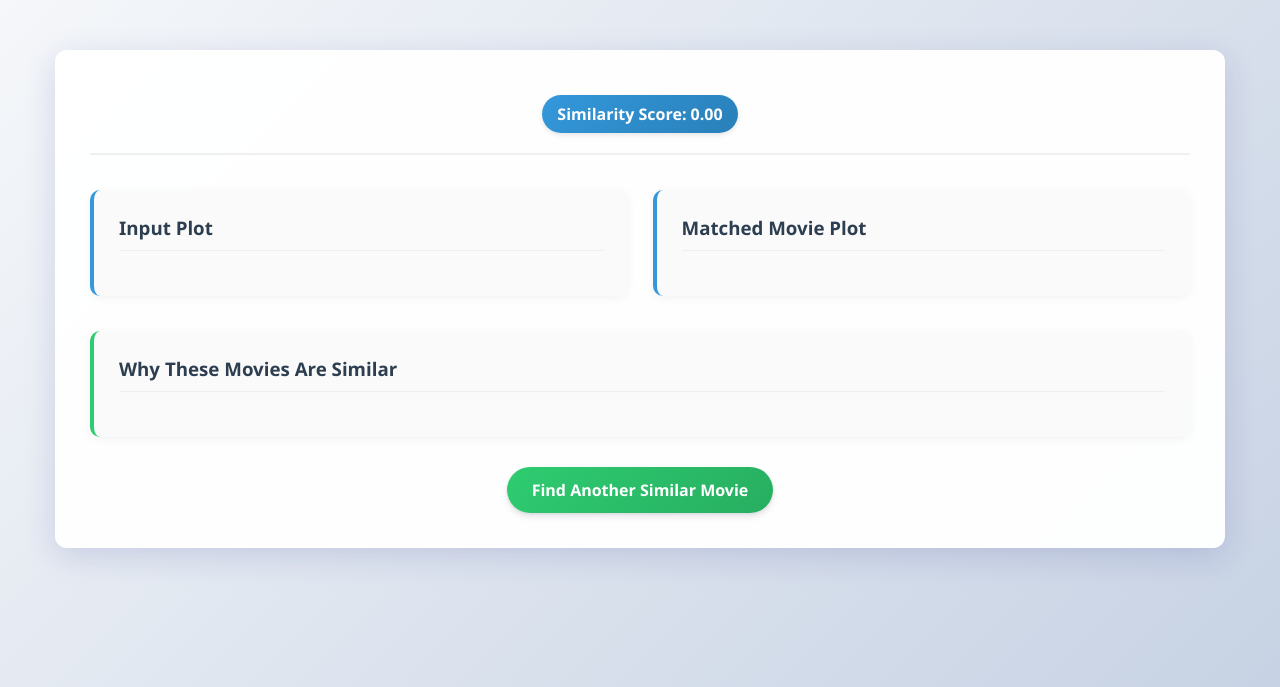
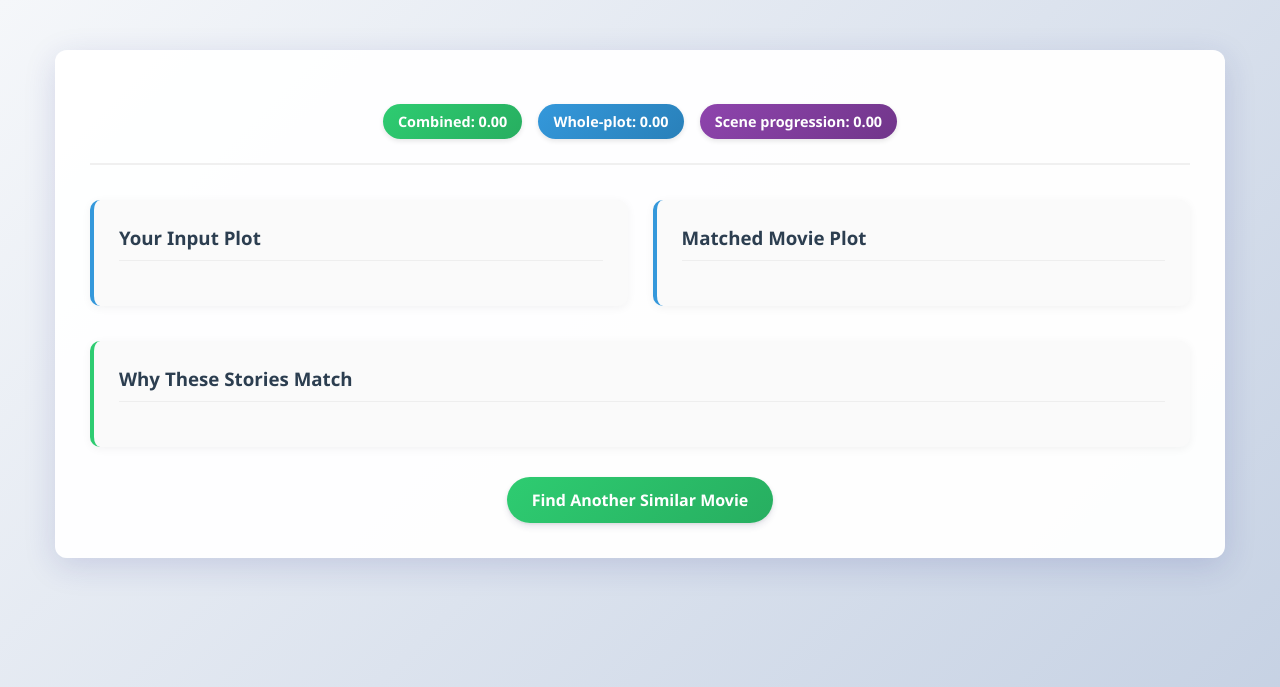
Before and after one commit to dinilgamage/Prototype, a Flask app: template templates/result.html in a window 1280 px wide. Shown: the top 687 px of the page. Run offline with Flask 3, Linux system fonts and the light colour scheme; the template is opened without the code that fills it, so the values that code supplies are empty; parts of the project's set-up code (start-up, migrations or seed data) failed here and were passed over.

Commit message:
sequence profression metric added

```diff
--- a/app.py
+++ b/app.py
@@ -1,154 +1,184 @@
-from flask import Flask, request, jsonify, render_template
-import os
+# app.py  –  Movie-plot similarity + scene-progression metric
+# -----------------------------------------------------------
+from flask import Flask, request, render_template
+import os, re, json, pickle, requests
 import numpy as np
-import pickle
-import re
-import requests
 import markdown2
 from sentence_transformers import SentenceTransformer
 from sklearn.metrics.pairwise import cosine_similarity
 import spacy
+from fastdtw import fastdtw
+from scipy.spatial.distance import cosine as cosine_distance
 
 # -------------------------
-# Configuration and Setup
+# Configuration & startup
 # -------------------------
 app = Flask(__name__)
 
-# Define file paths for saved embeddings and DataFrame
-embeddings_path = "Embeddings5_BAAI/embeddings.npy"
-df_cleaned_path = "Embeddings5_BAAI/df_cleaned.pkl"
+EMB_PATH   = "EmbeddingsBGE/embeddings.npy"
+DF_PATH    = "EmbeddingsBGE/df_cleaned.pkl"
+ALPHA      = 0.7                      # weight for whole-plot vs. scene metric
+MAX_SCENES = 20                       # LLM scene cap
 
-# Load the SBERT model
-sbert_model = SentenceTransformer('BAAI/bge-large-en-v1.5')
+BGE = "BAAI/bge-large-en-v1.5"
+MINILM = "all-MiniLM-L6-v2"
+MPNET = "all-mpnet-base-v2"
 
-# Load spaCy's English model for named entity recognition
-nlp = spacy.load('en_core_web_sm')
+sbert_model = SentenceTransformer(BGE)
+sbert_model_sequnce = SentenceTransformer(MINILM)
+nlp         = spacy.load("en_core_web_sm")
 
-# Updated Named Entity Normalization
-def normalize_names(text):
+API_KEY = os.environ.get("OPENROUTER_API_KEY2")
+API_URL = "https://openrouter.ai/api/v1/chat/completions"
+MODEL = "google/gemini-2.0-flash-exp:free"
+
+# -------------------------
+# Utility helpers
+# -------------------------
+def normalize_names(text: str) -> str:
+    """Replace PERSON/GPE/ORG… entities with <NAME> so names don’t dominate."""
     doc = nlp(text)
-    # Create a copy of the text with all tokens
-    tokens = [token.text for token in doc]
-
-    # Process entities in reverse order to avoid index issues
+    tokens = [tok.text for tok in doc]
     for ent in reversed(doc.ents):
-        start = ent.start
-        end = ent.end
-
-        # Replace any named entity with <NAME>
-        if ent.label_ in ["PERSON", "GPE", "LOC", "FAC", "ORG", "NORP"]:
-            tokens[start:end] = ["<NAME>"]
-
+        if ent.label_ in {"PERSON", "GPE", "LOC", "FAC", "ORG", "NORP"}:
+            tokens[ent.start : ent.end] = ["<NAME>"]
     return " ".join(tokens)
 
-
-# Preprocessing function remains the same, now using improved normalization
-def preprocess_text(text):
+def preprocess_text(text: str) -> str:
     text = normalize_names(text)
     text = text.lower().strip()
-    text = re.sub(r'\W+', ' ', text)
-    text = re.sub(r'\s+', ' ', text).strip()
-    return text
+    text = re.sub(r"\W+", " ", text)
+    return re.sub(r"\s+", " ", text).strip()
+
+# ----------  Load catalog ----------
+if os.path.exists(EMB_PATH) and os.path.exists(DF_PATH):
+    embeddings = np.load(EMB_PATH)
+    with open(DF_PATH, "rb") as f:
+        df_cleaned = pickle.load(f)
+    print("✅ Loaded embeddings and DataFrame")
+else:
+    raise RuntimeError("❌ Embedding files not found – run preprocessing first.")
+
+# ----------  Whole-plot similarity ----------
+def find_best_match(plot: str):
+    emb_in  = sbert_model.encode(preprocess_text(plot), convert_to_numpy=True)
+    sims    = cosine_similarity([emb_in], embeddings)[0]
+    idx     = int(np.argmax(sims))
+    return df_cleaned.iloc[idx]["Title"], sims[idx], idx
+
+# ----------  LLM scene extractor ----------
+def extract_scenes(plot: str, cap: int = MAX_SCENES):
+    prompt = (
+        "DO NOT include MARKDOWN FORMATTING, provide the response as a plain JSON array. This is vital and mardown will break the code."
+        "You are an expert screenplay analyst with 20 years of experience in scene breakdown. "
+        "I need you to split the movie plot into distinct scenes based on these EXACT criteria:\n\n"
+        "1. Create 5-8 scenes total (never more than 10)\n"
+        "2. Each scene should represent a distinct narrative unit with a clear purpose\n"
+        "3. Break scenes when there is:\n"
+        "   - A change in location\n"
+        "   - A significant time jump\n"
+        "   - A shift in character focus\n"
+        "   - A transition between major plot events\n"
+        "4. Each scene should be 3-5 sentences long when possible\n"
+        "5. Do NOT paraphrase or alter any wording from the original text\n"
+        "6. Each scene must be extracted VERBATIM from the input text\n\n"
+        "Example format: [\"Scene 1 text exactly as written...\", \"Scene 2 text exactly as written...\"]\n\n"
+        f"PLOT TO ANALYZE:\n{plot}\n"
+    )
+    headers = {
+        "Authorization": f"Bearer {API_KEY}",
+        "Content-Type": "application/json",
+    }
+    data = {
+        "model": MODEL,
+        "temperature": 0.2,
+        "messages": [{"role": "user", "content": prompt}],
+    }
+    r = requests.post(API_URL, json=data, headers=headers, timeout=60)
+    r.raise_for_status()
+    raw = r.json()["choices"][0]["message"]["content"].strip()
+    print("RAW LLM OUTPUT:\n", raw)
+    try:
+        scenes = json.loads(raw)
+        scenes = [s.strip() for s in scenes if s.strip()]
+        return scenes[:cap]
+    except Exception:
+        print("⚠️  Scene JSON parse failed – falling back to paragraph split.")
+        return [p.strip() for p in plot.split("\n") if p.strip()][:cap]
+
+# ----------  Scene-progression similarity ----------
+def scene_progression_similarity(plot_a: str, plot_b: str) -> float:
+    sc_a = extract_scenes(plot_a)
+    sc_b = extract_scenes(plot_b)
+    emb_a = sbert_model_sequnce.encode([preprocess_text(s) for s in sc_a], convert_to_numpy=True)
+    emb_b = sbert_model_sequnce.encode([preprocess_text(s) for s in sc_b], convert_to_numpy=True)
+    dist, _ = fastdtw(emb_a, emb_b, dist=cosine_distance)
+    norm_dist = dist / max(len(emb_a), len(emb_b))  # ~[0,2]
+    return 1 / (1 + norm_dist)                      # ∈ (0,1]
+
+def combined_score(base: float, scene_sim: float) -> float:
+    return ALPHA * base + (1 - ALPHA) * scene_sim
+
+# ----------  LLM explanation ----------
+def generate_explanation(plot1: str, plot2: str, score: float) -> str:
+    prompt = (
+        f"Two movie plots have a combined similarity score of {score:.2f}. "
+        "Explain in detail why they are similar, covering story structure, themes, "
+        "character arcs, and other key elements. Provide a clear conclusion. "
+        "Use well-labeled sections.\n\n"
+        f"Plot 1:\n{plot1}\n\nPlot 2:\n{plot2}\n\nExplanation:"
+    )
+    headers = {"Authorization": f"Bearer {API_KEY}", "Content-Type": "application/json"}
+    data = {
+        "model": MODEL,
+        "messages": [{"role": "user", "content": prompt}],
+    }
+    r = requests.post(API_URL, json=data, headers=headers, timeout=90)
+    if r.status_code == 200:
+        return r.json()["choices"][0]["message"]["content"].strip()
+    print("❌ Explanation LLM call failed:", r.text)
+    return "Error: Unable to generate explanation."
 
 # -------------------------
-# Load cleaned DataFrame and embeddings
+# Flask routes
 # -------------------------
-if os.path.exists(embeddings_path) and os.path.exists(df_cleaned_path):
-    embeddings = np.load(embeddings_path)
-    with open(df_cleaned_path, "rb") as f:
-        df_cleaned = pickle.load(f)
-    print("Loaded saved embeddings and DataFrame.")
-else:
-    raise Exception("Embeddings not found. Please run the embedding computation pipeline first.")
-
-# Similarity function
-def find_most_similar_movie(input_plot, df, embeddings, model):
-    processed_input = preprocess_text(input_plot)
-    input_embedding = model.encode(processed_input, convert_to_numpy=True)
-    similarities = cosine_similarity([input_embedding], embeddings)[0]
-    max_idx = np.argmax(similarities)
-    best_match_movie = df.iloc[max_idx]['Title']
-    best_match_score = similarities[max_idx]
-    return best_match_movie, best_match_score, max_idx
-
-# Explanation function via OpenRouter
-API_KEY = os.environ.get('OPENROUTER_API_KEY')
-API_URL = 'https://openrouter.ai/api/v1/chat/completions'
-
-def generate_explanation(plot1, plot2, similarity_score):
-    prompt = (
-        f"Two movie plots have been identified with a similarity score of {similarity_score:.2f}. "
-        "Based on the following two plots, accurately explain in full detail why these movies are similar. "
-        "Highlight the narrative structure, themes, character development, and any other key elements that contribute to this similarity and also a conclusion at the end. Ensure these sections are seperated into detailed, structured and focused sections\n\n"
-        f"Plot 1:\n{plot1}\n\n"
-        f"Plot 2:\n{plot2}\n\n"
-        "Explanation:"
-    )
-
-    headers = {
-        'Authorization': f'Bearer {API_KEY}',
-        'Content-Type': 'application/json'
-    }
-    data = {
-        "model": "meta-llama/llama-3-8b-instruct:free",
-        "messages": [{"role": "user", "content": prompt}]
-    }
-    response = requests.post(API_URL, json=data, headers=headers)
-    if response.status_code == 200:
-        response_json = response.json()
-        explanation = response_json['choices'][0]['message']['content'].strip()
-        return explanation
-    else:
-        print(f"Failed to fetch data from API. Status Code: {response.status_code}")
-        print("Response:", response.text)
-        return "Error: Unable to generate explanation."
-
-# -------------------------
-# Flask Routes
-# -------------------------
-
 @app.route("/")
 def index():
-    # Render a simple HTML form.
     return render_template("index.html")
 
 @app.route("/similarity", methods=["POST"])
 def similarity():
-    # Retrieve the movie plot from the form or JSON payload
-    input_plot = request.form.get("plot") or request.json.get("plot")
+    input_plot = request.form.get("plot") or (request.json or {}).get("plot")
     if not input_plot:
         return render_template("index.html", error="No plot provided.")
 
-    # Show the processed version of the input plot (with NER changes)
-    processed_input = normalize_names(input_plot)
-    print("Processed Input Plot:", processed_input)
+    # Whole-plot match
+    title, base_sim, idx = find_best_match(input_plot)
+    matched_plot = df_cleaned.iloc[idx]["Plot"]
 
-    # Find the most similar movie
-    movie, score, best_idx = find_most_similar_movie(input_plot, df_cleaned, embeddings, sbert_model)
-    matched_movie_plot = df_cleaned.iloc[best_idx]['Plot']
+    # New scene-progression metric & blend
+    scene_sim = scene_progression_similarity(input_plot, matched_plot)
+    combo_sim = combined_score(base_sim, scene_sim)
 
-    # Process the matched movie plot for NER changes as well and print
-    processed_matched = normalize_names(matched_movie_plot)
-    print("Processed Matched Movie Plot:", processed_matched)
+    # LLM explanation
+    explanation_md = markdown2.markdown(
+        generate_explanation(input_plot, matched_plot, combo_sim)
+    )
 
-    # Generate explanation using DeepSeek
-    explanation = generate_explanation(input_plot, matched_movie_plot, score)
-    explanation_html = markdown2.markdown(explanation)
-
-    # Build result dictionary
+    # Package for template
     result = {
         "input_plot": input_plot,
-        "matched": matched_movie_plot,
-        "best_match_movie": movie,
-        "similarity_score": float(score),
-        "explanation": explanation_html
+        "matched_plot": matched_plot,
+        "matched_title": title,
+        "plot_similarity": round(float(base_sim), 3),
+        "scene_progression_similarity": round(float(scene_sim), 3),
+        "combined_similarity": round(float(combo_sim), 3),
+        "explanation_html": explanation_md,
     }
-
-    # Render result template with the results
     return render_template("result.html", result=result)
 
 # -------------------------
-# Run the Flask Application
+# Main
 # -------------------------
 if __name__ == "__main__":
-    app.run(host="0.0.0.0", port=5000, debug=True)
+    app.run(host="0.0.0.0", port=5000, debug=True)   # disable debug in prod!
--- a/templates/result.html
+++ b/templates/result.html
@@ -4,156 +4,86 @@
   <title>Similarity Results</title>
   <meta name="viewport" content="width=device-width, initial-scale=1.0">
   <style>
-    body {
-      font-family: 'Segoe UI', Tahoma, Geneva, Verdana, sans-serif;
-      background: linear-gradient(135deg, #f5f7fa 0%, #c3cfe2 100%);
-      margin: 0;
-      padding: 20px;
-      color: #333;
-      min-height: 100vh;
+    body{
+      font-family:"Segoe UI",Tahoma,Geneva,Verdana,sans-serif;
+      background:linear-gradient(135deg,#f5f7fa 0%,#c3cfe2 100%);
+      margin:0;padding:20px;min-height:100vh;color:#333
     }
-
-    .container {
-      max-width: 1100px;
-      margin: 30px auto;
-      background: rgba(255, 255, 255, 0.97);
-      border-radius: 12px;
-      box-shadow: 0 8px 32px rgba(31, 38, 135, 0.15);
-      padding: 35px;
+    .container{
+      max-width:1100px;margin:30px auto;background:rgba(255,255,255,.97);
+      border-radius:12px;box-shadow:0 8px 32px rgba(31,38,135,.15);padding:35px
     }
-
-    .header {
-      text-align: center;
-      margin-bottom: 35px;
-      padding-bottom: 20px;
-      border-bottom: 2px solid #f0f0f0;
+    .header{text-align:center;margin-bottom:35px;padding-bottom:20px;border-bottom:2px solid #f0f0f0}
+    .header h2{margin:0;color:#2c3e50;font-size:2.2em;text-shadow:1px 1px 2px rgba(0,0,0,.05)}
+    .badges{margin-top:15px}
+    .score-badge{
+      display:inline-block;margin:4px 6px;padding:8px 15px;border-radius:20px;
+      color:#fff;font-weight:bold;font-size:.9em;box-shadow:0 2px 5px rgba(0,0,0,.1)
     }
-
-    .header h2 {
-      margin: 0;
-      color: #2c3e50;
-      font-size: 2.2em;
-      text-shadow: 1px 1px 2px rgba(0,0,0,0.05);
+    .plot     {background:linear-gradient(135deg,#3498db 0%,#2980b9 100%)}
+    .scene    {background:linear-gradient(135deg,#8e44ad 0%,#71368a 100%)}
+    .combined {background:linear-gradient(135deg,#2ecc71 0%,#27ae60 100%)}
+    .content{
+      display:flex;gap:25px;margin-bottom:35px
     }
-
-    .score-badge {
-      display: inline-block;
-      background: linear-gradient(135deg, #3498db 0%, #2980b9 100%);
-      color: white;
-      padding: 8px 15px;
-      border-radius: 20px;
-      font-weight: bold;
-      margin-top: 10px;
-      box-shadow: 0 2px 5px rgba(0,0,0,0.1);
+    @media(max-width:768px){.content{flex-direction:column}}
+    .content .box{
+      flex:1;background:#fafafa;border-radius:10px;padding:25px;box-sizing:border-box;
+      box-shadow:0 2px 10px rgba(0,0,0,.05);border-left:4px solid #3498db
     }
-
-    .content {
-      display: flex;
-      gap: 25px;
-      margin-bottom: 35px;
+    .content .box h3{color:#2c3e50;border-bottom:1px solid #eee;padding-bottom:10px;margin-top:0;margin-bottom:20px}
+    .content .box p{line-height:1.7;color:#444}
+    .explanation{
+      background:#fafafa;border-radius:10px;padding:25px;margin-bottom:30px;
+      box-shadow:0 2px 10px rgba(0,0,0,.05);border-left:4px solid #2ecc71
     }
-
-    @media (max-width: 768px) {
-      .content {
-        flex-direction: column;
-      }
+    .explanation h3{color:#2c3e50;border-bottom:1px solid #eee;padding-bottom:10px;margin-top:0;margin-bottom:20px}
+    .explanation div{line-height:1.7;color:#444}
+    .back-button{text-align:center;margin-top:25px}
+    a.button{
+      display:inline-block;text-decoration:none;background:linear-gradient(135deg,#2ecc71 0%,#27ae60 100%);
+      color:#fff;padding:12px 25px;border-radius:30px;font-weight:bold;transition:transform .2s,box-shadow .2s;
+      box-shadow:0 4px 6px rgba(50,50,93,.11),0 1px 3px rgba(0,0,0,.08)
     }
-
-    .content .box {
-      flex: 1;
-      background: #fafafa;
-      border-radius: 10px;
-      padding: 25px;
-      box-sizing: border-box;
-      box-shadow: 0 2px 10px rgba(0,0,0,0.05);
-      border-left: 4px solid #3498db;
-    }
-
-    .content .box h3 {
-      color: #2c3e50;
-      border-bottom: 1px solid #eee;
-      padding-bottom: 10px;
-      margin-top: 0;
-      margin-bottom: 20px;
-    }
-
-    .content .box p {
-      line-height: 1.7;
-      color: #444;
-    }
-
-    .explanation {
-      background: #fafafa;
-      border-radius: 10px;
-      padding: 25px;
-      box-sizing: border-box;
-      margin-bottom: 30px;
-      box-shadow: 0 2px 10px rgba(0,0,0,0.05);
-      border-left: 4px solid #2ecc71;
-    }
-
-    .explanation h3 {
-      color: #2c3e50;
-      border-bottom: 1px solid #eee;
-      padding-bottom: 10px;
-      margin-top: 0;
-      margin-bottom: 20px;
-    }
-
-    .explanation div {
-      line-height: 1.7;
-      color: #444;
-    }
-
-    .back-button {
-      text-align: center;
-      margin-top: 25px;
-    }
-
-    a.button {
-      display: inline-block;
-      text-decoration: none;
-      background: linear-gradient(135deg, #2ecc71 0%, #27ae60 100%);
-      color: white;
-      padding: 12px 25px;
-      border-radius: 30px;
-      font-weight: bold;
-      transition: transform 0.2s, box-shadow 0.2s;
-      box-shadow: 0 4px 6px rgba(50, 50, 93, 0.11), 0 1px 3px rgba(0, 0, 0, 0.08);
-    }
-
-    a.button:hover {
-      transform: translateY(-2px);
-      box-shadow: 0 7px 14px rgba(50, 50, 93, 0.1), 0 3px 6px rgba(0, 0, 0, 0.08);
-      text-decoration: none;
+    a.button:hover{
+      transform:translateY(-2px);
+      box-shadow:0 7px 14px rgba(50,50,93,.1),0 3px 6px rgba(0,0,0,.08)
     }
   </style>
 </head>
 <body>
   <div class="container">
+    <!-- title -->
     <div class="header">
-      <h2>{{ result.best_match_movie }}</h2>
-      <div class="score-badge">Similarity Score: {{ "%.2f"|format(result.similarity_score) }}</div>
+      <h2>{{ result.matched_title }}</h2>
+
+      <!-- three similarity badges -->
+      <div class="badges">
+        <span class="score-badge combined">Combined: {{ "%.2f"|format(result.combined_similarity) }}</span>
+        <span class="score-badge plot">Whole-plot: {{ "%.2f"|format(result.plot_similarity) }}</span>
+        <span class="score-badge scene">Scene progression: {{ "%.2f"|format(result.scene_progression_similarity) }}</span>
+      </div>
     </div>
 
+    <!-- plots side-by-side -->
     <div class="content">
       <div class="box">
-        <h3>Input Plot</h3>
+        <h3>Your Input Plot</h3>
         <p>{{ result.input_plot | safe }}</p>
       </div>
       <div class="box">
         <h3>Matched Movie Plot</h3>
-        <p>{{ result.matched | safe }}</p>
+        <p>{{ result.matched_plot | safe }}</p>
       </div>
     </div>
 
+    <!-- explanation -->
     <div class="explanation">
-      <h3>Why These Movies Are Similar</h3>
-      <div>
-        {{ result.explanation | safe }}
-      </div>
+      <h3>Why These Stories Match</h3>
+      <div>{{ result.explanation_html | safe }}</div>
     </div>
 
+    <!-- back -->
     <div class="back-button">
       <a href="/" class="button">Find Another Similar Movie</a>
     </div>
```
Also changed, not shown: embeddings.py (+6 -6 lines).
